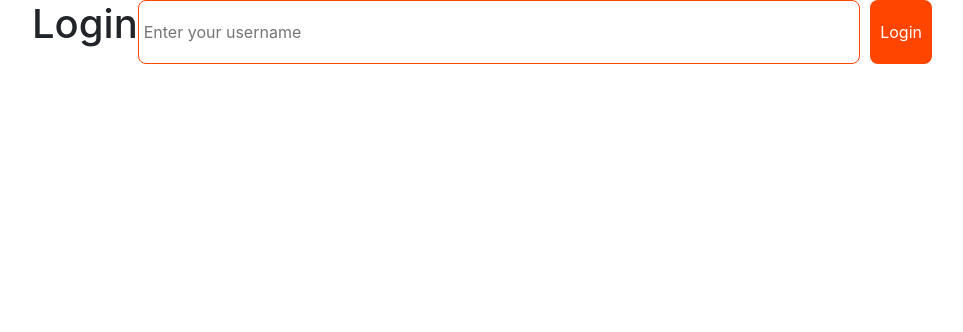
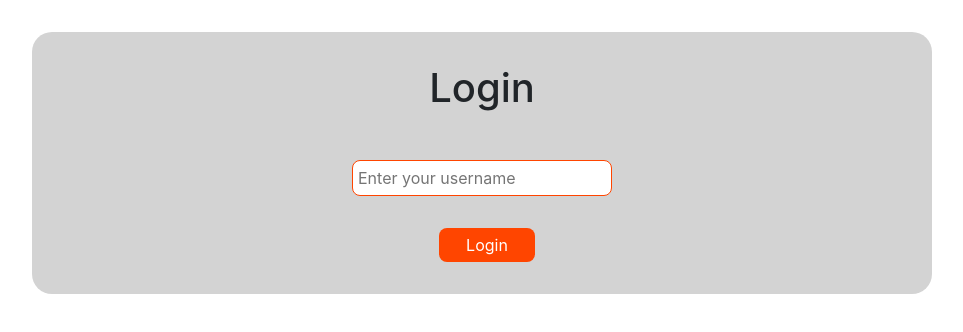
Before and after one commit to boka159/Algebra_seminar, a React (Create React App) app: page /login in a window 1280 px wide. Shown: the top 332 px of the page, without its empty margins (158-1121 px from the left). Built offline with nearby package versions, Linux system fonts and the light colour scheme; the HTML template or start-up script is replaced by a standard one.

Commit message:
added login.js and login.css

```diff
--- a/src/App.js
+++ b/src/App.js
@@ -1,15 +1,23 @@
 import React from "react";
-import { Route, Routes } from "react-router-dom";
+import { Navigate, Route, Routes } from "react-router-dom";
 import Chat from "./components/Chat";
 import Login from "./components/Login";
 
 class App extends React.Component{
+  constructor(props){
+    super(props);
+    this.state = {username: ""};
+  }
+
+  handleLogin = (username) => {
+    this.setState({username})
+  }
 
   render(){
-    return <Routes>
-      <Route path="/" element={<Chat/>}/>
-      <Route path="login" element={<Login/>}/>
-    </Routes>
+    return (<Routes>
+      <Route path="/" element={ this.state.username ? <Chat username={this.state.username}/> : <Navigate to="/login"/> }/>
+      <Route path="login" element={<Login onLogin={this.handleLogin}/>}/>
+    </Routes>)
   }
 }
 
--- a/src/components/Chat.js
+++ b/src/components/Chat.js
@@ -18,10 +18,10 @@ function randomName() {
 
 class Chat extends React.Component {
 
-  constructor() {
-    super();
-    //channel ID je CqxAegA5sXfiS9c4
-    this.drone = new window.Scaledrone("CqxAegA5sXfiS9c4", {
+  constructor(props) {
+    super(props);
+    //tvoj channel ID je CqxAegA5sXfiS9c4 / zajednički je PnFavtIMvMsf69yV
+    this.drone = new window.Scaledrone("PnFavtIMvMsf69yV", {
       data: this.state.member
     });
     this.drone.on('open', error => {
@@ -46,7 +46,7 @@ class Chat extends React.Component {
   state = {
     messages: [],
     member: {
-      username: randomName(),
+      username: this.props.username,
       color: randomColor()
     }
   }
@@ -69,7 +69,7 @@ class Chat extends React.Component {
       <div className="App">
         <div className="App-header">
           <button className='sidebar-btn' onClick={this.toggleSidebar}>Sidebar</button>
-        <h1>Algebra Seminar</h1>
+        <h1>{this.props.username}'s Chat Room</h1>
         <div></div>
       </div>
       <Sidebar ref={(reference) => this.sidebar = reference}/>
--- /dev/null
+++ b/src/components/Login.css
@@ -0,0 +1,16 @@
+.login-form {
+    display: flex;
+    flex-direction: column;
+    background-color: lightgray;
+    border-radius: 20px;
+    margin-top: 2rem;
+    justify-content: center;
+    align-items: center;
+  }
+  .login-form > * {
+    margin-top: 2rem;
+  }
+  .login-btn {
+    margin-bottom: 2rem;
+    width: 6rem;
+  }
--- a/src/components/Login.js
+++ b/src/components/Login.js
@@ -1,5 +1,6 @@
 import { useState } from "react";
 import { useNavigate } from "react-router-dom";
+import "./Login.css";
 
 const Login = (props) => {
     const [usernameText, setUsernameText] = useState("");
@@ -12,7 +13,7 @@ const Login = (props) => {
     }
 
     return <div className="container">
-        <form className="login-form">
+        <form className="login-form" onSubmit={handleSubmit}>
             <label for="title">
                 <h1>Login</h1>
             </label>
```
